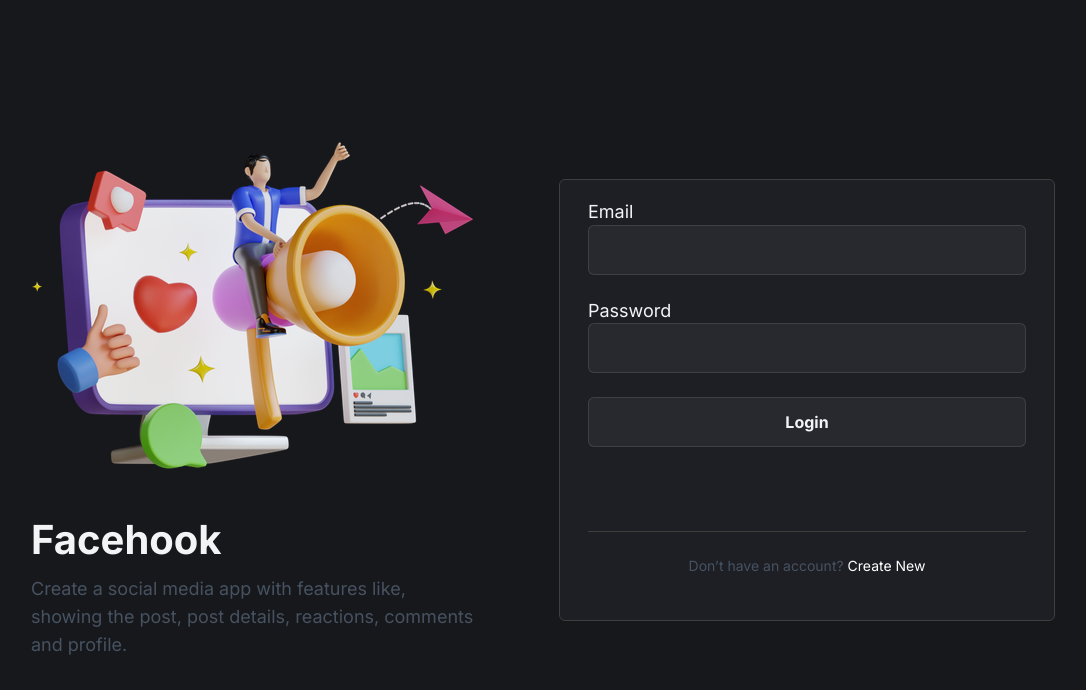
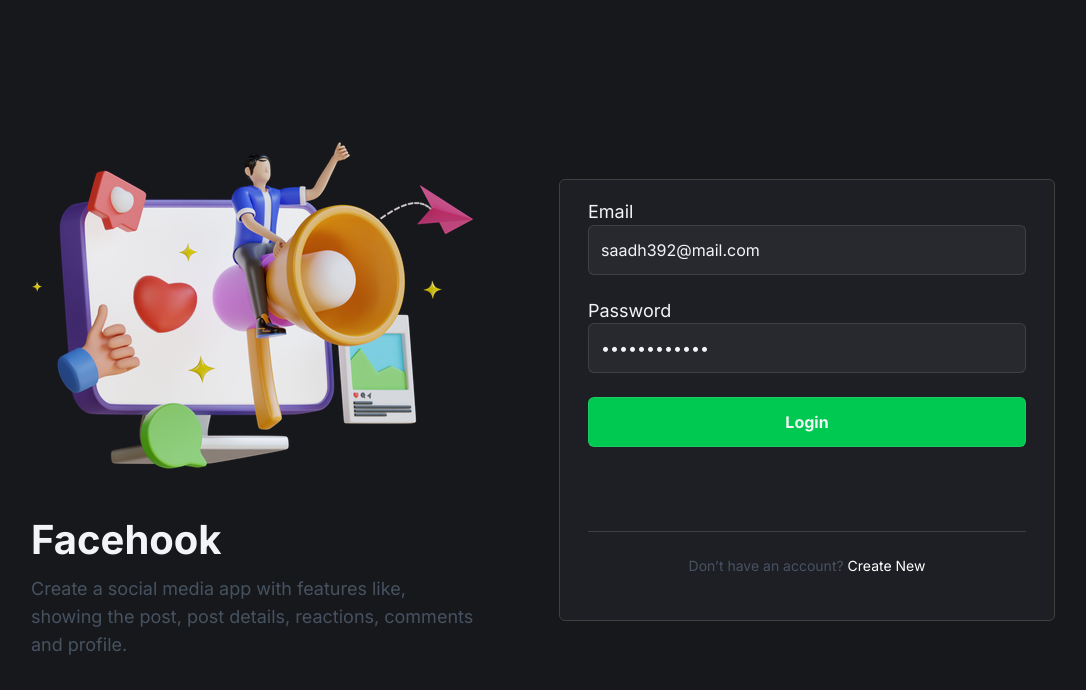
Before and after one commit to developerbadrul/react-social-media, a React (Vite) app: page /login in a window 1280 px wide. Shown: the top 690 px of the page, without its empty margins (97-1183 px from the left). Built offline with nearby package versions, Linux system fonts and the light colour scheme.

Commit message:
set Default value for login form

```diff
--- a/package.json
+++ b/package.json
@@ -12,6 +12,7 @@
   "dependencies": {
     "@tailwindcss/typography": "^0.5.19",
     "@tailwindcss/vite": "^4.1.18",
+    "axios": "^1.13.4",
     "react": "^19.2.0",
     "react-dom": "^19.2.0",
     "react-hook-form": "^7.71.1",
--- a/src/components/LoginForm.jsx
+++ b/src/components/LoginForm.jsx
@@ -3,10 +3,18 @@ import Field from "./Field";
 
 
 const LoginForm = () => {
-    const { register, handleSubmit, formState: { errors } } = useForm();
+    const { register, handleSubmit, formState: { errors } } = useForm(
+        {
+            defaultValues: {
+                email: "saadh392@mail.com",
+                password: "bestPassw0rd"
+            }
+        });
 
-    const onSubmit = (data) => console.log(data);
-    ;
+    const onSubmit = (data) => {
+        console.log(data);
+
+    };
 
     return (
         <form
@@ -39,7 +47,7 @@ const LoginForm = () => {
 
             <Field>
                 <button
-                    className="auth-input bg-lwsGreen font-bold text-deepDark transition-all hover:opacity-90"
+                    className="auth-input bg-green-500 font-bold text-deepDark transition-all hover:opacity-90"
                     type="submit"
                 >
                     Login
```
Also changed, not shown: 1 other file (tests, documents, lock files or other folders).
